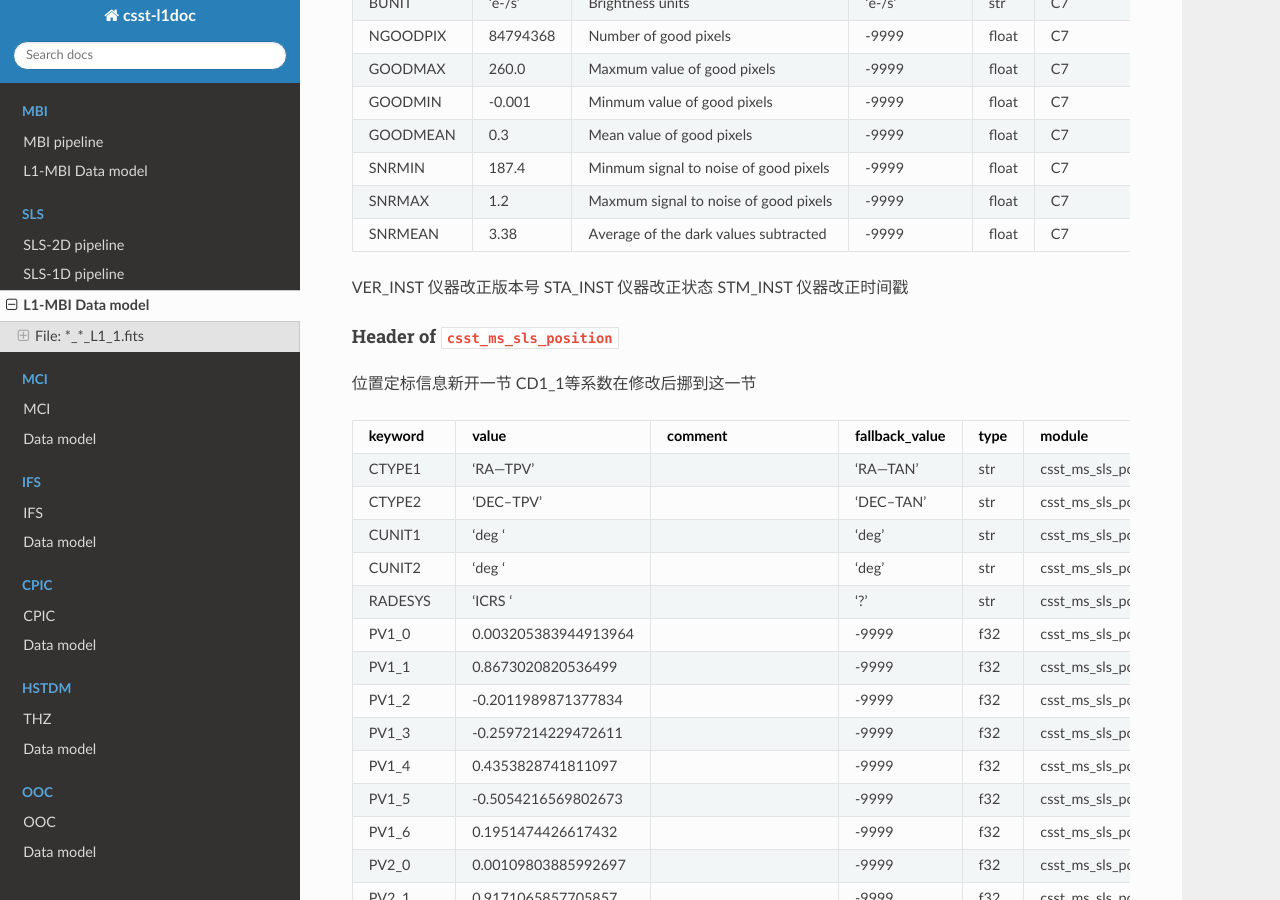
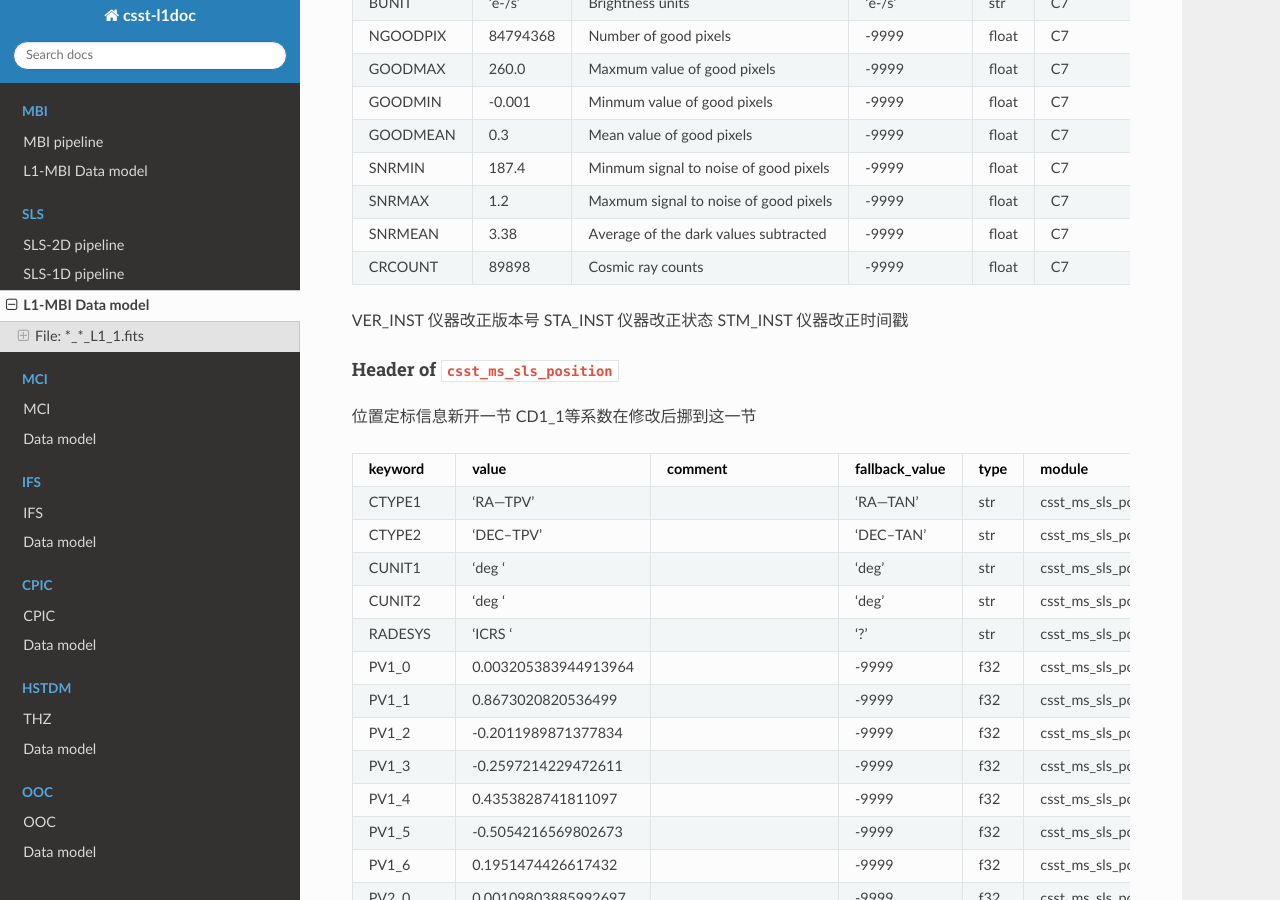
Before and after one commit to hypergravity/csst-doc-msc, a Sphinx documentation site: the page built from docs/source/sls/data_model.md, in a window 1280 px wide and 900 px high, scrolled down 1691 px. Built offline with Sphinx 7.4.7 and the Read the Docs theme 2.0.0, drawn with Linux system fonts in a browser that asks for light colours.

Commit message:
Update data_model.md

```diff
--- a/docs/source/sls/data_model.md
+++ b/docs/source/sls/data_model.md
@@ -67,6 +67,7 @@ COMMENT ==================================================================
 | SNRMIN    | 187.4    | Minmum signal to noise of good pixels   | -9999          | float  | C7   |
 | SNRMAX    | 1.2      | Maxmum signal to noise of good pixels   | -9999          | float  | C7  |
 | SNRMEAN   | 3.38     | Average of the dark values subtracted   | -9999          | float  | C7   |
+| CRCOUNT | 89898 | Cosmic ray counts | -9999 | float | C7 |
 
 VER_INST 仪器改正版本号
 STA_INST 仪器改正状态
```
